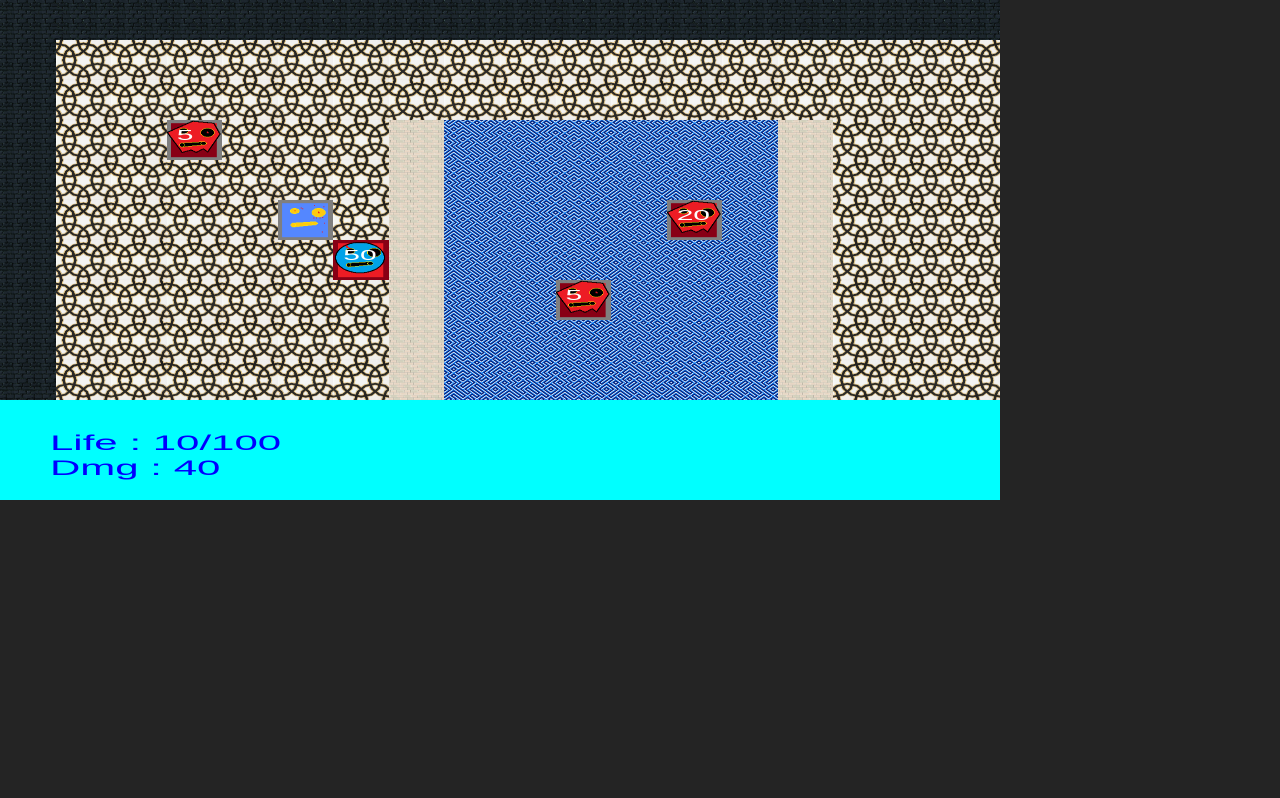
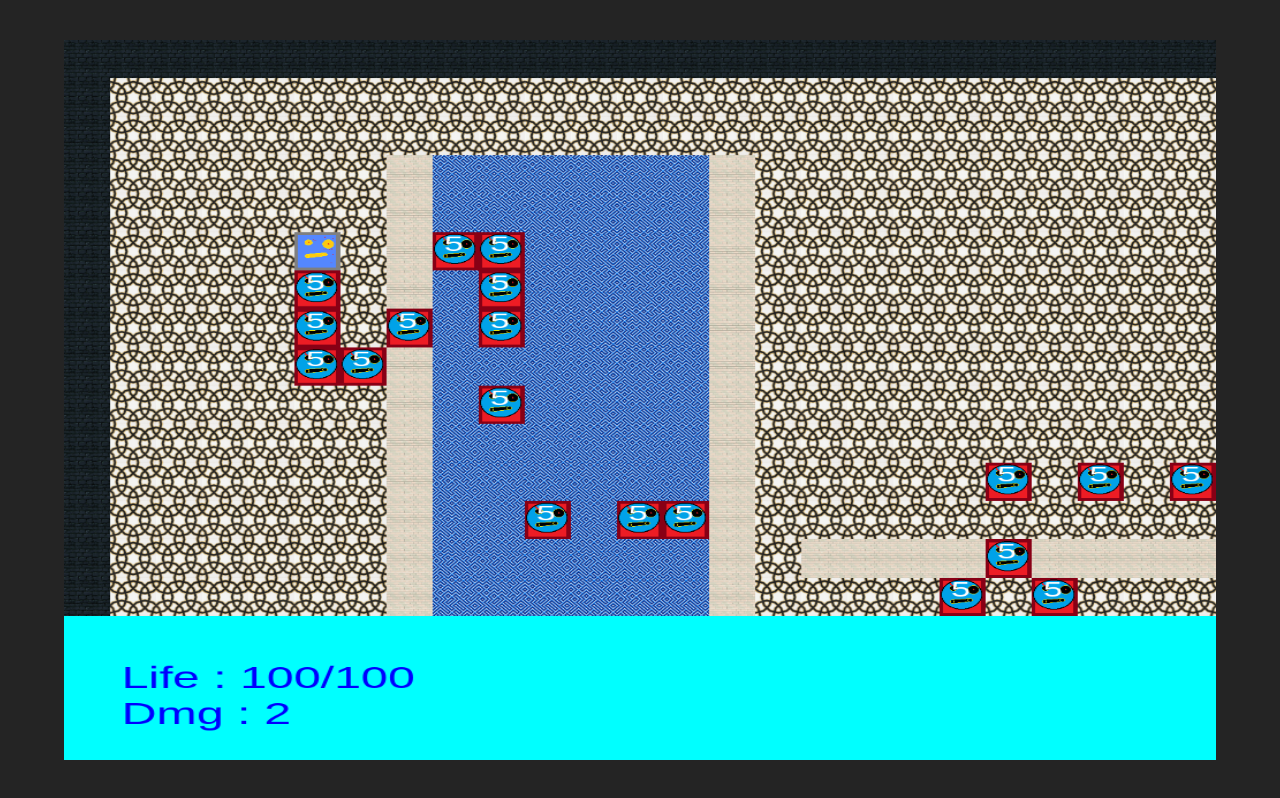
Before and after one commit to d0m00re/mini2dRpg, a website built with Vite: page rpg2dgame/index.html in a window 1280 px wide. Built offline with nearby package versions, Linux system fonts and the light colour scheme.

Commit message:
add first implementation of first mob multiple spawner

```diff
--- a/rpg2dgame/index.html
+++ b/rpg2dgame/index.html
@@ -5,5 +5,7 @@
   <link rel="stylesheet" href="/src/style.css">
   <script type="module" src="/src/main.ts"></script>
  </head>
-    <canvas id="canvas" width="1000" height="1000"></canvas>
+   <body>
+      <canvas id="canvas" width="1000" height="1000"></canvas>
+   </body>
  </html>
--- a/rpg2dgame/src/config/baseconfig.ts
+++ b/rpg2dgame/src/config/baseconfig.ts
@@ -3,9 +3,9 @@
 
 const C_CONFIG = {
     PLAYER : {
-      PLAYER_INIT_LIFE : 10,
+      PLAYER_INIT_LIFE : 100,
       PLAYER_MAX_LIFE : 100,
-      PLAYER_DMG : 40,
+      PLAYER_DMG : 2,
       PLAYER_SKIN : imgPlayer.player1
     },
     MAP_CONFIG : {
@@ -15,7 +15,7 @@
       }
     },
     GAME_CONFIG : {
-      FOV : {x : 18, y : 10}
+      FOV : {x : 25, y : 15}
     }
   }
 
--- /dev/null
+++ b/rpg2dgame/src/core/entities/MobSpawner.ts
@@ -0,0 +1,97 @@
+/*
+** manage mob spawning
+** maintain his own list of mob inside a specific interval
+** better possible optimization because we don t want to check each monster and pop it after all
+*/
+
+import Enemy from './Enemy';
+import * as imgMob from './../../core/texture/mobTexture'
+import * as typesBase from "./../types/base.d";
+
+
+/*
+** maintain own list of mob and spawn it if require
+*/
+
+interface IInterval {
+    start : typesBase.IVec2d;
+    end : typesBase.IVec2d;
+}
+
+// generate memeber
+const randomVec2d = (dimMap : typesBase.IVec2d) => {
+    return {
+      x: Math.floor(Math.random() * dimMap.x),
+      y: Math.floor(Math.random() * dimMap.y)
+    }
+}
+
+const subVec2d = (a : typesBase.IVec2d, b : typesBase.IVec2d) => {
+    return ({x : a.x - b.x, y : a.y - b.y})
+}
+
+const addVec2d = (a : typesBase.IVec2d, b : typesBase.IVec2d) => {
+    return ({x : a.x + b.x, y : a.y + b.y})
+}
+
+/*
+** moore easier for managing mob region
+*/
+class MobSpawner {
+    private _maxMobSpawn : number;
+    private _interval : IInterval;
+    private _enemyList : Enemy[];
+   // private _enemyTemplate : [{level : number, spawnChance : number}]
+
+    constructor (maxMobSpawn : number, interval : IInterval) {
+        this._maxMobSpawn = maxMobSpawn;
+        this._interval = interval;
+        this._enemyList = [];
+    }
+
+    get enemyList() : Enemy[] { return this._enemyList}
+    set enemyList(enemyList : Enemy[]) {this._enemyList = enemyList}
+
+    // find enemy index
+    // - 1 : no enemy
+    // > -1 enemy
+    findEnemyIndex = (posTarget : typesBase.IVec2d) => {
+        return this._enemyList.findIndex(e => e.pos.x === posTarget.x && e.pos.y === posTarget.y);
+    }
+
+    // check no enemy trget
+    checkPosEmpty = (posTarget : typesBase.IVec2d) => {
+        return this.findEnemyIndex(posTarget) === -1;
+        // this._enemyList.findIndex(e => e.pos.x === posTarget.x && e.pos.y === posTarget.y) === - 1;
+    }
+
+    deleteWtIndex (id : number) {
+        this._enemyList = this._enemyList.filter((e, i) => i !== id)
+    }
+
+    //
+    gameLoop () {
+      //  if (this._enemyList.length < this._maxMobSpawn) {
+            // generate some monster
+            //new Enemy(posMob, 'red', 0.5, 5, 5, imgMob.mob2)
+            while (this._enemyList.length < this._maxMobSpawn) {
+                let newPos = randomVec2d(subVec2d(this._interval.end, this._interval.start));
+                newPos = addVec2d(this._interval.start, newPos);
+
+                // check valid position
+                // check floor map
+                // check no enemy
+                if (this.findEnemyIndex(newPos) === -1) {
+                    let newEnemy = new Enemy(newPos, 'red', 0.5, 5, 5, imgMob.mob2)
+                    this._enemyList.push(newEnemy);
+                }
+             //   console.log("enemy list: ")
+             //   console.log(this._enemyList)
+            }
+         //   console.log("Mob map : ");
+        //    console.log(this._enemyList)
+        }
+   // }
+}
+
+export default MobSpawner;
--- /dev/null
+++ b/rpg2dgame/src/core/entities/MobSpawnerList.ts
@@ -0,0 +1,74 @@
+/*
+** manage mob spawning
+** maintain his own list of mob inside a specific interval
+** better possible optimization because we don t want to check each monster and pop it after all
+*/
+
+import MobSpawner from './MobSpawner';
+import * as imgMob from './../../core/texture/mobTexture'
+import * as typesBase from "./../types/base.d";
+import Enemy from './Enemy';
+
+interface IEnemyPositionSpawner {
+    spawnerIndex : number;
+    monsterIndex : number;
+}
+
+class MobSpawnerList {
+    private _mapSpawnerList : MobSpawner[];
+     // private _enemyTemplate : [{level : number, spawnChance : number}]
+
+    constructor () {
+        this._mapSpawnerList = [];
+      }
+
+    get enemyList() : MobSpawner[] { return this._mapSpawnerList}
+    set enemyList(mapSpawnerList : MobSpawner[]) {this._mapSpawnerList = mapSpawnerList}
+
+    addOne(mobSpawner : MobSpawner) {
+        this._mapSpawnerList.push(mobSpawner)
+        console.log(this._mapSpawnerList)
+    }
+
+    // find enemy index
+    // - 1 : no enemy
+    // > -1 enemy
+
+    findEnemyIndex = (posTarget : typesBase.IVec2d) : IEnemyPositionSpawner | null => {
+        for (let i = 0; i < this._mapSpawnerList.length; i++) {
+            let index = this._mapSpawnerList[i].findEnemyIndex(posTarget);
+            if (index !== -1) {
+                console.log({spawnerIndex : i, monsterIndex : index})
+                return {spawnerIndex : i, monsterIndex : index};
+            }
+        }
+        return null;
+    }
+
+    // check no enemy trget
+    checkPosEmpty = (posTarget : typesBase.IVec2d) => {
+        return this.findEnemyIndex(posTarget) === null;
+    }
+
+    deleteWtEnemyPositionSpawner (enemyInfo : IEnemyPositionSpawner) {
+        this._mapSpawnerList[enemyInfo.spawnerIndex].deleteWtIndex(enemyInfo.monsterIndex);
+        //this._enemyInfo = this._enemyList.filter((e, i) => i !== id)
+    }
+
+    deleteWtPos (posTarget : typesBase.IVec2d) {
+        let positionMob = this.findEnemyIndex(posTarget);
+        if (!positionMob)
+            return false;
+        this._mapSpawnerList[positionMob.spawnerIndex].deleteWtIndex(positionMob.monsterIndex);
+        return true;
+    }
+
+
+
+    //
+    gameLoop () {
+        this._mapSpawnerList.map((spawner, i) => spawner.gameLoop())
+    }
+}
+
+export default MobSpawnerList;
--- a/rpg2dgame/src/core/globalGameObject/GlobalGameObject.ts
+++ b/rpg2dgame/src/core/globalGameObject/GlobalGameObject.ts
@@ -1,13 +1,33 @@
+import { textureMapper, firstMap, TMap2D, ILayerWallFloorTexture } from './../../core/MapSystem/layerFloorWall';
+
+
 import Player from './../../core/entities/Player';
 import Enemy from './../../core/entities/Enemy';
 import GameScreen from './../../core/entities/GameScreen'
 import MapManagement from './../../core/entities/MapManagement';
 import C_CONFIG from './../../config/baseconfig';
 import * as baseTypes from './../types/base';
+import MobSpawner from './../entities/MobSpawner';
+import MobSpawnerList from './../entities/MobSpawnerList';
+import * as imgMob from './../../core/texture/mobTexture'
+
+// todo : add mob and player
+const engine_check_is_empty_floor = (pos: baseTypes.IVec2d, mapData: TMap2D, textureMapper: { [x: number]: ILayerWallFloorTexture }) => {
+    return (pos.x === -1 && pos.y === -1) || textureMapper[mapData[pos.y][pos.x]].solid
+  }
+
+  // generate memeber
+  const mobGenerator = (dimMap : baseTypes.IVec2d) => {
+    return {
+      x: Math.floor(Math.random() * dimMap.x),
+      y: Math.floor(Math.random() * dimMap.y)
+    }
+  }
 
 class GlobalGameObject {
     private _player : Player;
     private _enemyList : Enemy[];
+    private _mobSpawnerList : MobSpawnerList;
     public _map2d : MapManagement;
     private _gameScreen : GameScreen;
 
@@ -16,6 +36,7 @@
         this._enemyList = [];
         this._map2d = new MapManagement({x : 10, y : 10});
         this._gameScreen = new GameScreen(dimMap);
+        this._mobSpawnerList = new MobSpawnerList();
     }
 
     /*
@@ -35,6 +56,9 @@
     get gameScreen() : GameScreen { return this._gameScreen}
     set gameScreen(gameScreen : GameScreen) {this._gameScreen = gameScreen}
 
+    get mobSpawnerList() : MobSpawnerList { return this._mobSpawnerList}
+    set mobSpawnerList(mobSpawnerList : MobSpawnerList) {this._mobSpawnerList = mobSpawnerList}
+
     // create an enemylist class
 
     // add an anemy
@@ -42,10 +66,59 @@
         this._enemyList.push(enemy);
     }
 
+    // add mob spawner list
+    addMobSpawner(mobSpawner : MobSpawner) {
+        this.mobSpawnerList.addOne(mobSpawner);
+    }
+
     // remove an enemy
     removeEnemy(id : number) {
         this._enemyList = this._enemyList.filter((e, i) => i !== id);
     }
+
+   // fight state or not
+   runFight (nextPos : baseTypes.IVec2d) {
+    // attack management
+
+    const findIndexEnemyAndSpawnerPos = this._mobSpawnerList.findEnemyIndex(nextPos);
+    // find index of enemy
+    if (findIndexEnemyAndSpawnerPos) {
+      // enemy dmg
+        let indexEnm = findIndexEnemyAndSpawnerPos.monsterIndex;
+        let currentSpawner = this._mobSpawnerList.enemyList[findIndexEnemyAndSpawnerPos.spawnerIndex];
+        currentSpawner.enemyList[indexEnm].life -= this.player.dmg;
+        this.player.life -= currentSpawner.enemyList[indexEnm].dmg;
+
+      // todo : last action - we should add some security for position injection
+
+      if (!currentSpawner.enemyList[indexEnm].isAlive) {
+        //console.log("mob die : ", findIndexEnemy)
+
+        // find pos where add hour peaple
+        let posMob = { x: -1, y: -1 };
+        //while ((posMob.x === -1 && posMob.y === -1) || textureMapper[mapData[posMob.y][posMob.x]].solid)
+        while (!engine_check_is_empty_floor(posMob, this.map2d, textureMapper)) {
+          //posMob = {
+          //  x: Math.floor(Math.random() * mapData[0].length),
+          //  y: Math.floor(Math.random() * mapData.length)
+          //}
+          posMob = mobGenerator({x : Math.random() * this.map2d[0].length, y : Math.random() * this.map2d.length});
+        //  console.log("Add an enemy : ", posMob)
+          //enemyList = enemyList.filter((e, i) => i == findIndexEnemy)
+
+        }
+        currentSpawner.deleteWtIndex(indexEnm)
+       // console.log("* add new mob : ", GlobalGameObject.enemyList.length)
+        // enemyList = enemyList.filter(enemy => enemy.life > 0)
+      }
+
+    }
+  }
+
+    // game loop
+    gameLoop() {
+        this._mobSpawnerList.gameLoop();
+    }
 }
 
 export default GlobalGameObject;
--- a/rpg2dgame/src/main.ts
+++ b/rpg2dgame/src/main.ts
@@ -3,6 +3,8 @@
 import Player from './core/entities/Player';
 import Enemy from './core/entities/Enemy';
 import KeyboardEventHandler from './services/eventHandler/KeyboardEventHandler';
+import MobSpawner from './core/entities/MobSpawner';
+
 import * as imgMob from './core/texture/mobTexture'
 
 import renderer from './renderer/renderer';
@@ -61,49 +63,27 @@
       let futurpos = GlobalGameObject.player.futurPos(keyboardEvent.dir);
       // moove player
       if (textureMapper[GlobalGameObject.map2d[futurpos.y][futurpos.x]].solid === false
-        && GlobalGameObject.enemyList.findIndex(enemy => (enemy.pos.x === futurpos.x && enemy.pos.y === futurpos.y)) < 0)
+         && GlobalGameObject.mobSpawnerList.findEnemyIndex(futurpos) === null)
         GlobalGameObject.player.moove(keyboardEvent.dir);
 
-      // attack management
+      // todo : futur loop on all this element
+      GlobalGameObject.runFight(futurpos)
+      GlobalGameObject.gameLoop()
 
-      const findIndexEnemy = GlobalGameObject.enemyList.findIndex(elem => elem.pos.x === futurpos.x && elem.pos.y === futurpos.y);
-
-      // find index of enemy
-      if (findIndexEnemy > -1) {
-        // enemy dmg
-        GlobalGameObject.enemyList[findIndexEnemy].life -= GlobalGameObject.player.dmg;
-        GlobalGameObject.player.life -= GlobalGameObject.enemyList[findIndexEnemy].dmg;
-
-        if (!GlobalGameObject.enemyList[findIndexEnemy].isAlive) {
-          console.log("mob die : ", findIndexEnemy)
-
-          // find pos where add hour peaple
-          let posMob = { x: -1, y: -1 };
-          //while ((posMob.x === -1 && posMob.y === -1) || textureMapper[mapData[posMob.y][posMob.x]].solid)
-          while (!engine_check_is_empty_floor(posMob, GlobalGameObject.map2d, textureMapper)) {
-            //posMob = {
-            //  x: Math.floor(Math.random() * mapData[0].length),
-            //  y: Math.floor(Math.random() * mapData.length)
-            //}
-            posMob = mobGenerator({x : Math.random() * GlobalGameObject.map2d[0].length, y : Math.random() * GlobalGameObject.map2d.length});
-            console.log("Add an enemy : ", posMob)
-            //enemyList = enemyList.filter((e, i) => i == findIndexEnemy)
-
-          }
-          GlobalGameObject.removeEnemy(findIndexEnemy)
-          GlobalGameObject.addEnemy(new Enemy(posMob, 'red', 0.5, 5, 5, imgMob.mob2));
-          console.log("* add new mob : ", GlobalGameObject.enemyList.length)
-          // enemyList = enemyList.filter(enemy => enemy.life > 0)
-        }
-      }
-
+/*
         renderer(ctx,
           GlobalGameObject.gameScreen.windowDim,
           GlobalGameObject._map2d.map2dWtFOV(GlobalGameObject.player.pos),
           GlobalGameObject.player,
           GlobalGameObject.enemyList);
-
-    }
+        }
+*/
+        renderer(ctx,
+          GlobalGameObject.gameScreen.windowDim,
+          GlobalGameObject._map2d.map2dWtFOV(GlobalGameObject.player.pos),
+          GlobalGameObject.player,
+          GlobalGameObject.mobSpawnerList);
+        }
   }
 }
 
@@ -114,11 +94,10 @@
   // describe fov of map
   GlobalGameObject._map2d.fieldOfView = C_CONFIG.GAME_CONFIG.FOV;
 
-  GlobalGameObject.addEnemy(new Enemy({ x: 3, y: 3 }, 'red', 0.5, 5, 5, imgMob.mob1));
-  GlobalGameObject.addEnemy(new Enemy({ x: 6, y: 6 }, 'red', 0.5, 50, 50, imgMob.mob2));
-  GlobalGameObject.addEnemy(new Enemy({ x: 10, y: 7 }, 'red', 0.5, 5, 5, imgMob.mob1));
-  GlobalGameObject.addEnemy(new Enemy({ x: 12, y: 5 }, 'red', 0.5, 20, 5, imgMob.mob1));
-  GlobalGameObject.addEnemy(new Enemy({ x: 13, y: 15 }, 'red', 0.5, 20, 5, imgMob.mob1));
+  GlobalGameObject.addMobSpawner(new MobSpawner(10, {start : {x : 5, y : 5}, end : {x : 10, y : 10}}));
+  GlobalGameObject.addMobSpawner(new MobSpawner(10, {start : {x : 10, y : 10}, end : {x : 20, y : 20}}));
+  GlobalGameObject.addMobSpawner(new MobSpawner(10, {start : {x : 20, y : 10}, end : {x : 25, y : 20}}));
+
 
   return GlobalGameObject;
 }
@@ -156,18 +135,18 @@
 
 
   if (!canvas) {
-    console.log("error init canvas");
+   // console.log("error init canvas");
     return;
   }
 
   if (canvas.getContext) {
     let ctx = canvas.getContext("2d");
     if (!ctx) {
-      console.log("error init ctx");
+   //   console.log("error init ctx");
       return;
     }
 
-    console.log(C_CONFIG)
+   // console.log(C_CONFIG)
     //drawMap2d(ctx, {x : canvas.width, y : canvas.height}, map2d, player);//{x : 100, y : 100});
     //@ts-ignore
     initAnimation();
--- a/rpg2dgame/src/old/mainV1.ts
+++ b/rpg2dgame/src/old/mainV1.ts
@@ -94,7 +94,7 @@
     const widthCase = dim.x / dimCase.x;
     const heightCase = dim.y / dimCase.y;
 
-    console.log(widthCase, ' ', heightCase);
+   // console.log(widthCase, ' ', heightCase);
 
     // base map
     for (let y = 0; y < dimCase.y; y++) {
@@ -112,7 +112,7 @@
     let baseY = heightCase * player.pos.y;
     ctx.fillRect(baseX, baseY,
                 widthCase, heightCase);
-    console.log("Draw player : ", baseX, baseY, widthCase, heightCase)
+  //  console.log("Draw player : ", baseX, baseY, widthCase, heightCase)
 }
 
 function runGameLoop(ctx : CanvasRenderingContext2D, dim : IVec2d, mapData : IMap2d, player : Player, keyboardEvent : KeyboardEventHandler) {
--- a/rpg2dgame/src/renderer/renderer.ts
+++ b/rpg2dgame/src/renderer/renderer.ts
@@ -3,7 +3,7 @@
 import Player from './../core/entities/Player';
 import Enemy from './../core/entities/Enemy';
 import * as canvasService from './../services/canvas';
-
+import MobSpawnerList from './../core/entities/MobSpawnerList'
 interface IInterval {
   start: {
     x: number;
@@ -93,7 +93,7 @@
 }
 
 export default function renderer(ctx: CanvasRenderingContext2D, windowDim: typesBase.IVec2d,
-  mapData: IMapInformation, player: Player, enemyList: Enemy[]) {
+  mapData: IMapInformation, player: Player, mobSpawnerList: MobSpawnerList) {
 
   let dimCase: typesBase.IVec2d = { x: mapData.map2d[0].length, y: mapData.map2d.length };
 
@@ -125,9 +125,10 @@
   renderMap(ctx, dimCase, mapData.map2d, tileDim);
 
   // enemy rendering
-  let _enemyList = enemyList.filter(enemy => checkPositionInsideInterval(mapData.intervalPos, enemy.pos))
-  renderEnemy(ctx, _enemyList, tileDim, mapData.intervalPos.start);
-
+  for (let i = 0; i < mobSpawnerList.enemyList.length; i++) {
+    let _enemyList = mobSpawnerList.enemyList[i].enemyList.filter(enemy => checkPositionInsideInterval(mapData.intervalPos, enemy.pos))
+    renderEnemy(ctx, _enemyList, tileDim, mapData.intervalPos.start);
+  }
   // draw player
   renderPlayer(
     ctx,
--- a/rpg2dgame/src/renderer/rendererDeathScreen.ts
+++ b/rpg2dgame/src/renderer/rendererDeathScreen.ts
@@ -48,7 +48,7 @@
     for (let i = 0; i < uiElem.length; i++) {
         switch (uiElem[i].typeElem) {
             case 'text' :
-                console.log(uiElem[i].label)
+             //   console.log(uiElem[i].label)
                 canvasService.drawText(ctx, uiElem[i].label, uiElem[i].fill, uiElem[i].pos);
             break;
             case 'button' :
--- a/rpg2dgame/src/style.css
+++ b/rpg2dgame/src/style.css
@@ -23,9 +23,14 @@
 body {
   width : 100vw;
   height : 100vh;
+  display : flex;
+  justify-content: center;
+  align-items: center;
 }
 
+
+
 canvas {
-  width : 1000px;
-  height : 500px;
+  width : 90%;
+  height : 90%;
 }
```
Also changed, not shown: rpg2dgame/jest.config.ts (added, +12 -0 lines), rpg2dgame/package.json (+10 -1 lines), rpg2dgame/src/core/entities/MapManagement.ts (+5 -11 lines), rpg2dgame/tsconfig.json (+4 -3 lines), README.md, 2 other files.
